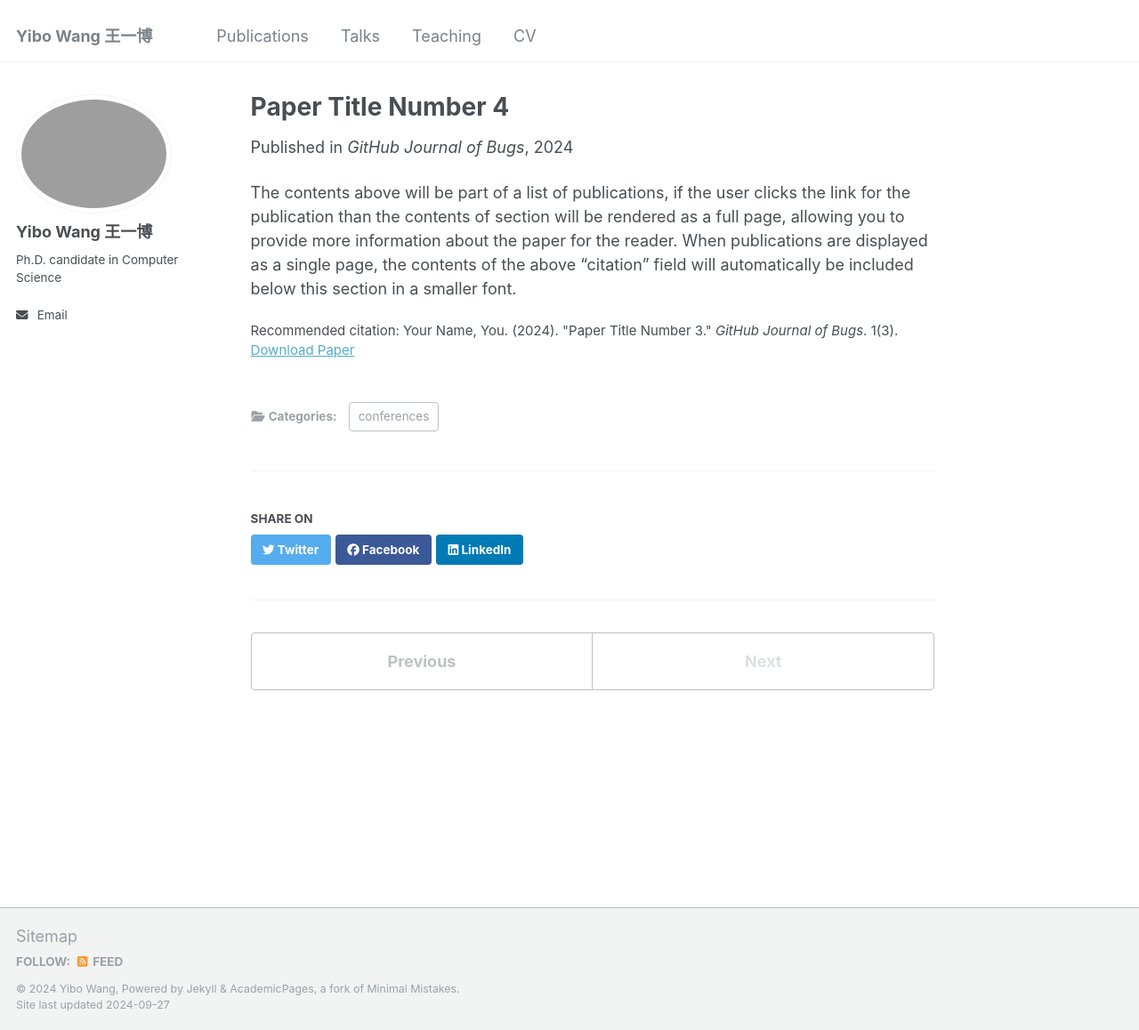
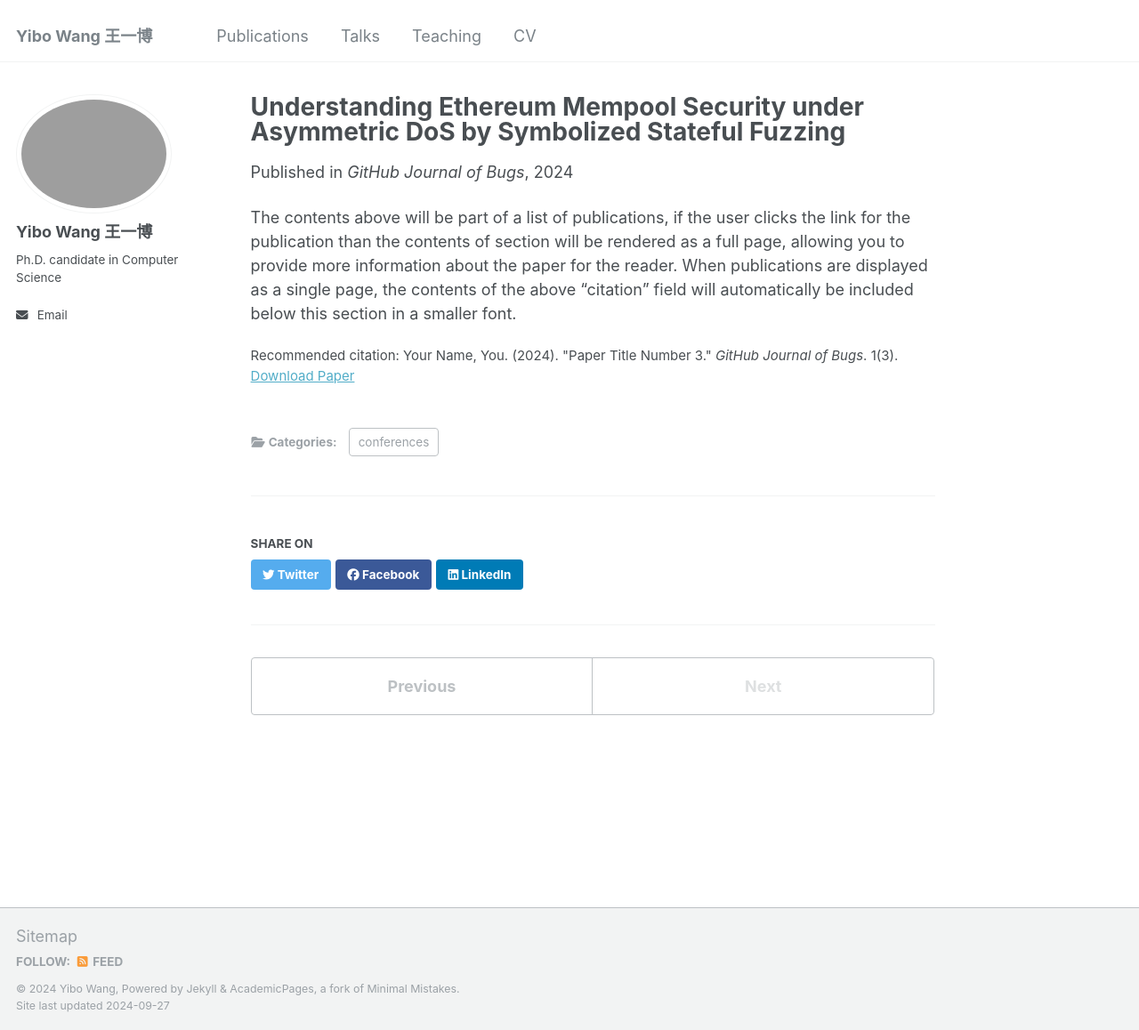
Before and after one commit to wangyibo0308/wangyibo0308.github.io, a Jekyll site: the page built from _publications/2024-02-17-paper-title-number-4.md, in a window 1280 px wide and 1158 px high. Shown: the whole window at 89% size. Built offline with Jekyll 4.4.1, drawn with Linux system fonts in a browser that asks for light colours.

Commit message:
Update 2024-02-17-paper-title-number-4.md

```diff
--- a/_publications/2024-02-17-paper-title-number-4.md
+++ b/_publications/2024-02-17-paper-title-number-4.md
@@ -1,9 +1,9 @@
 ---
-title: "Paper Title Number 4"
+title: "Understanding Ethereum Mempool Security under Asymmetric DoS by Symbolized Stateful Fuzzing"
 collection: publications
 category: conferences
 permalink: /publication/2024-02-17-paper-title-number-4
-excerpt: 'This paper is about fixing template issue #693.'
+excerpt: Yibo Wang, Yuzhe Tang, Kai Li, Wanning Ding, Zhihua Yang
 date: 2024-02-17
 venue: 'GitHub Journal of Bugs'
 paperurl: 'http://academicpages.github.io/files/paper3.pdf'
```
